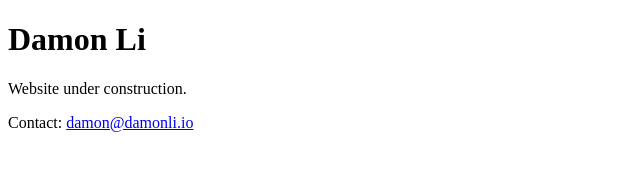
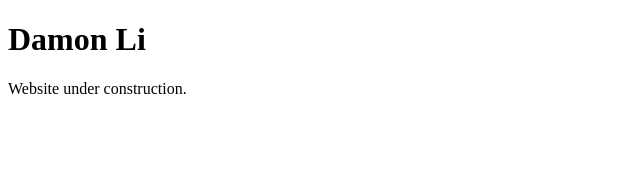
Before and after one commit to damonlidev/damonli.github.io, a plain HTML site: page index.html in a window 1280 px wide. Shown: the whole page, without its empty margins (0-640 px from the left). Drawn offline with Linux system fonts and the light colour scheme.

Commit message:
Update index.html

```diff
--- a/index.html
+++ b/index.html
@@ -9,8 +9,5 @@
 		<p>
 			Website under construction.
 		</p>
-		<p>
-			Contact: <a href="mailto:damon@damonli.io">damon@damonli.io</a>
-		<p>
 	</body>
 </html>
```
